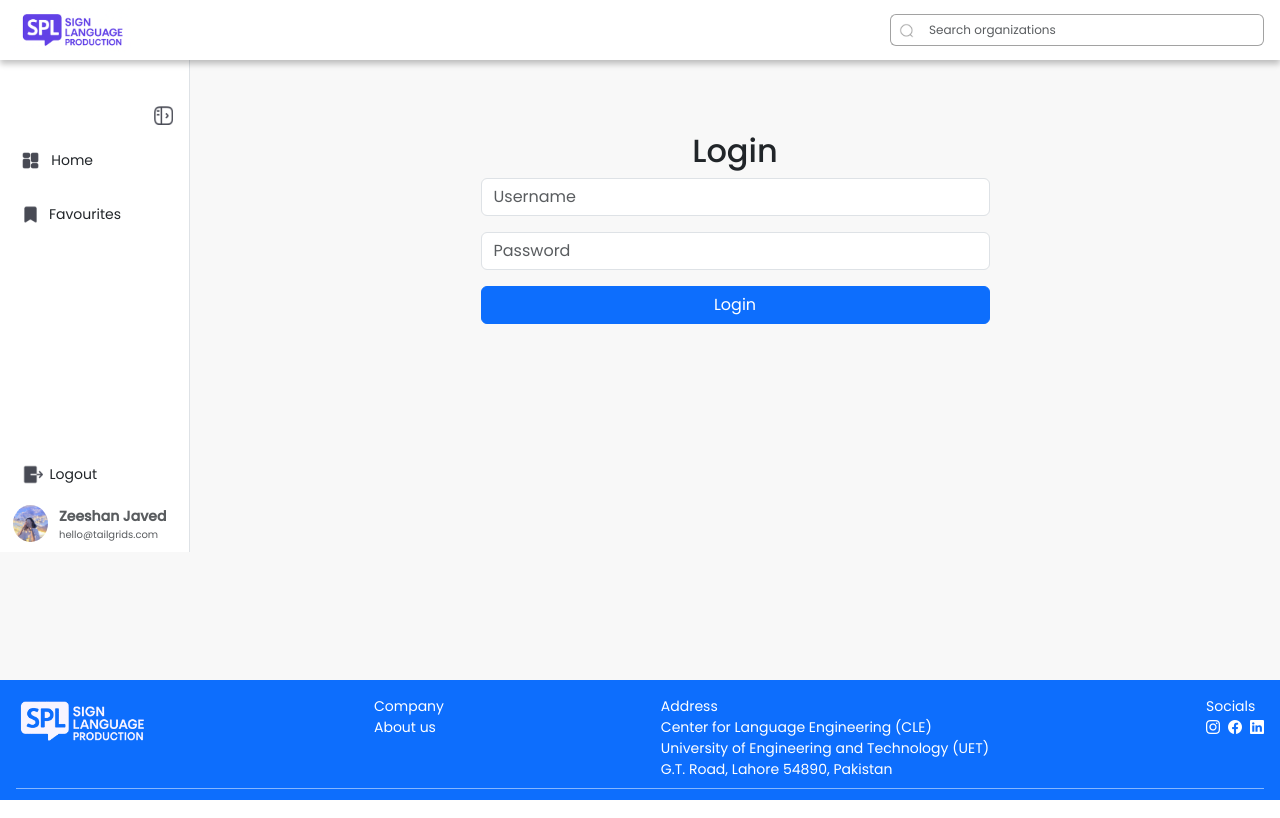
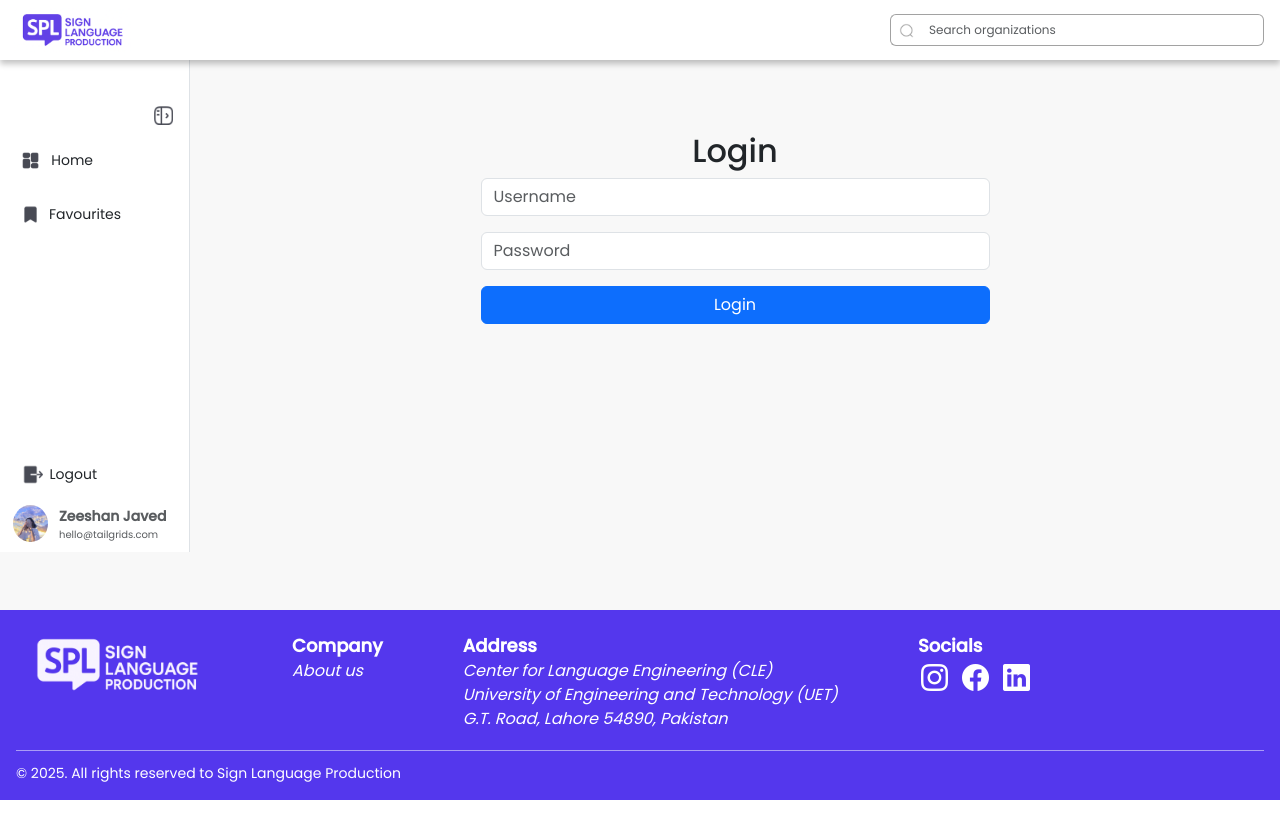
Before and after one commit to Mahihecker/spl-web-app, a Next.js app: page /login in a window 1280 px wide. Built offline with nearby package versions, Linux system fonts and the light colour scheme.

Commit message:
fixed footer

```diff
--- a/src/components/Footer.js
+++ b/src/components/Footer.js
@@ -2,26 +2,40 @@
 
 export default function Footer() {
   return (
-    <footer className="bg-primary text-white p-3 w-100" style={{ height: '120px', padding: '15px' }}>
-      <div className="d-flex justify-content-between" style={{ fontSize: '14px' }}>
+    <footer className="bg-purple text-white p-3 w-100 d-flex flex-column justify-content-between" style={{ height: '190px', fontFamily: 'Poppins, sans-serif'}}>
+      <div className="d-flex justify-content-between" style={{ gap: '10px', padding: '6px 15px' }}>
+        <div className="d-flex" style={{ gap: '80px' }}>
           <div>
-          <img src="/images/logo2.png" alt="SPL Logo" height="50" className="me-2" />
+            <img src="/images/logo2.png" alt="SPL Logo" height="65" className="me-2" />
           </div>
           <div>
-          Company<br />About us
+            <span style={{ fontWeight: 'bold', fontSize: '18px' }}>Company</span><br />
+            <span style={{ fontWeight: '300', fontSize: '16px', fontStyle: 'italic',lineHeight: '0.112'}}><a href="/about" style={{ textDecoration: 'none', color: 'inherit' }}>About us</a></span>
           </div>
           <div>
-          Address<br />Center for Language Engineering (CLE)<br />University of Engineering and Technology (UET)<br />G.T. Road, Lahore 54890, Pakistan
+            <span style={{ fontWeight: 'bold', fontSize: '18px' }}>Address</span><br />
+            <span style={{ fontWeight: '300', fontSize: '16px', fontStyle: 'italic',lineHeight: '0.1px' }}>
+              Center for Language Engineering (CLE)<br />
+              University of Engineering and Technology (UET)<br />
+              G.T. Road, Lahore 54890, Pakistan
+            </span>
           </div>
           <div>
-          Socials<br />
-          <a href="#"><i className="bi bi-instagram text-white me-2"></i></a>
-          <a href="#"><i className="bi bi-facebook text-white me-2"></i></a>
-          <a href="#"><i className="bi bi-linkedin text-white"></i></a>
+            <span style={{ fontWeight: 'bold', fontSize: '18px' }}>Socials</span><br />
+            <span style={{ fontWeight: '300'}}>
+              <a href="#"><i className="bi bi-instagram text-white me-2" style={{ fontSize: '27px',padding:'3px' }}></i></a>
+              <a href="#"><i className="bi bi-facebook text-white me-2" style={{ fontSize: '27px',padding:'3px' }}></i></a>
+              <a href="#"><i className="bi bi-linkedin text-white" style={{ fontSize: '27px',padding:'3px' }}></i></a>
+            </span>
+          </div>
          </div>
       </div>
       <hr className="my-2" style={{ borderColor: '#ffffff', opacity: 0.5 }} />
-      <p className="mb-0 text-start" style={{ fontSize: '14px' }}>&copy; 2025. All rights reserved to Sign Language Production</p>
+      <div className="d-flex justify-content-between align-items-center" style={{ fontSize: '14px' }}>
+        <p className="mb-0" style={{ fontSize: '14px', fontWeight: '300' }}>
+          &copy; 2025. All rights reserved to Sign Language Production
+        </p>
+      </div>
     </footer>
   );
 }
```
Also changed, not shown: public/images/logo2.png. Lines whose indentation alone changed are shown as unchanged.
